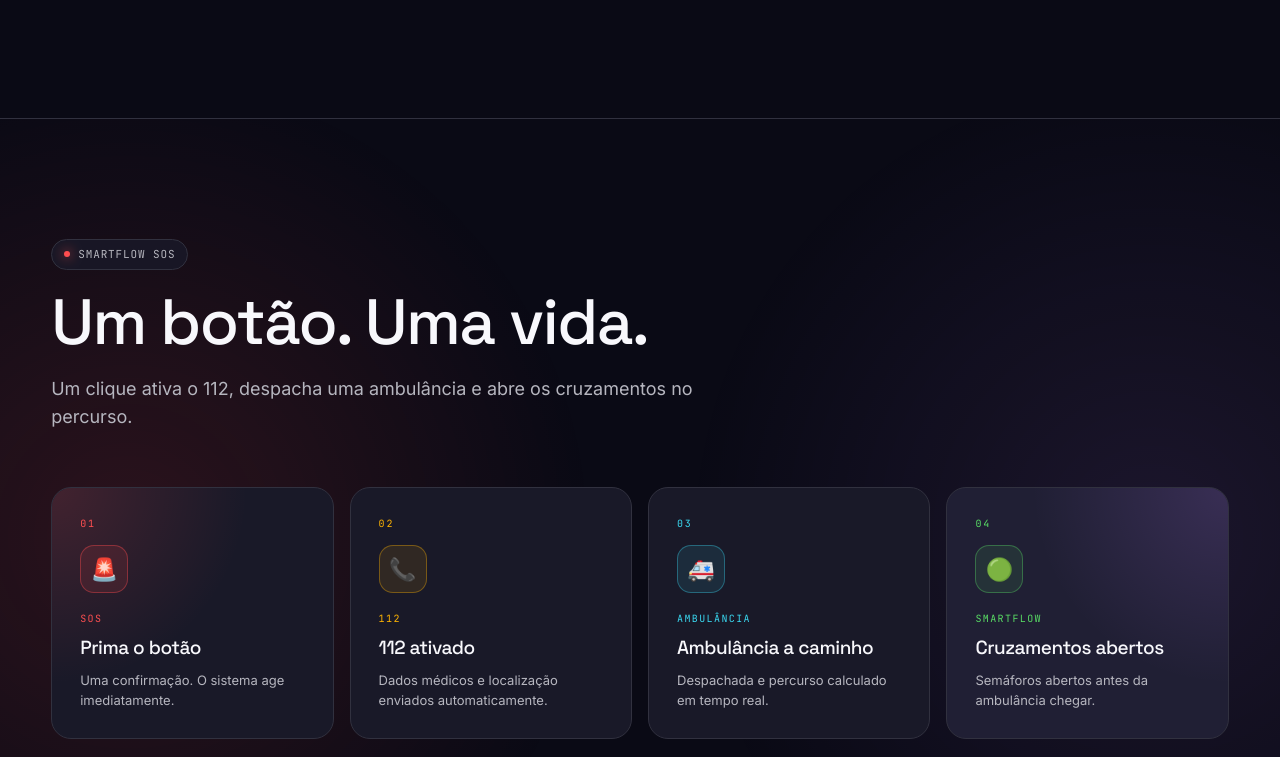
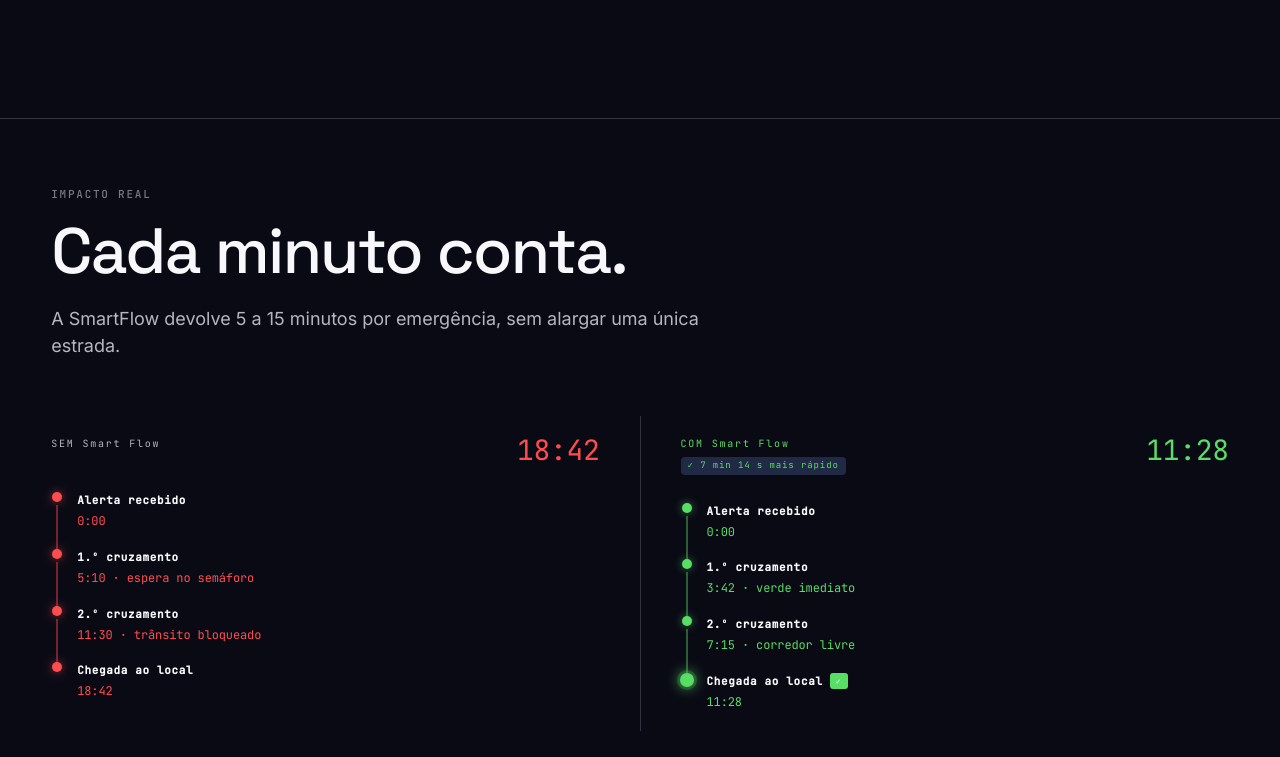
Before and after one commit to Tomas4030/smartflow, a React (Vite) app in the folder frontend/: page / in a window 1280 px wide. Shown: the part 5328-6085 px from the top of the page. Built offline with nearby package versions, Linux system fonts and the light colour scheme.

Commit message:
fix: reorder components in Landing page for improved layout

```diff
--- a/frontend/src/pages/Landing.jsx
+++ b/frontend/src/pages/Landing.jsx
@@ -77,12 +77,12 @@
       <Intro />
       <Problem />
       <Solution />
-      <SOSFeature />
       <TimeSaved />
       <Market />
+      <Compare />
       <Roadmap />
-      <Compare />
       <Pricing />
+      <SOSFeature />
       <Team />
       <Contact />
       <Footer />
```
